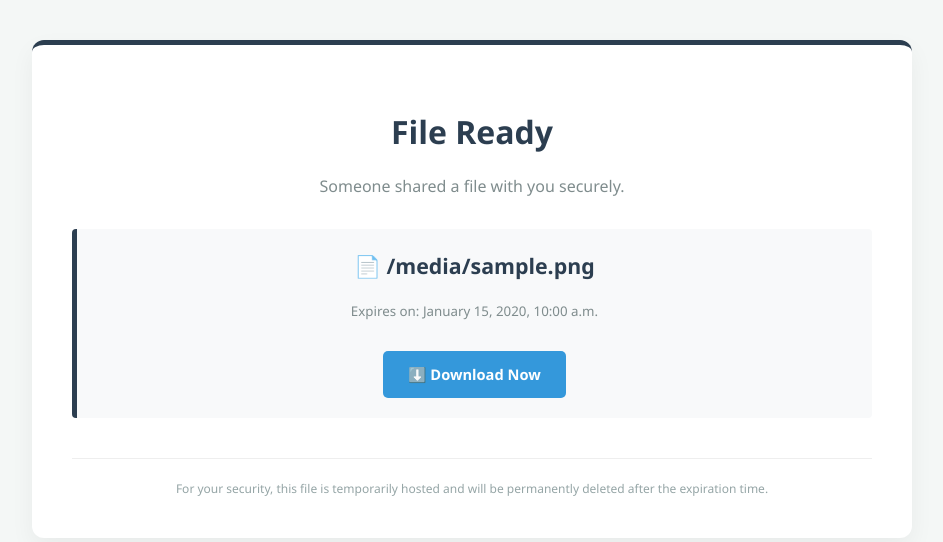
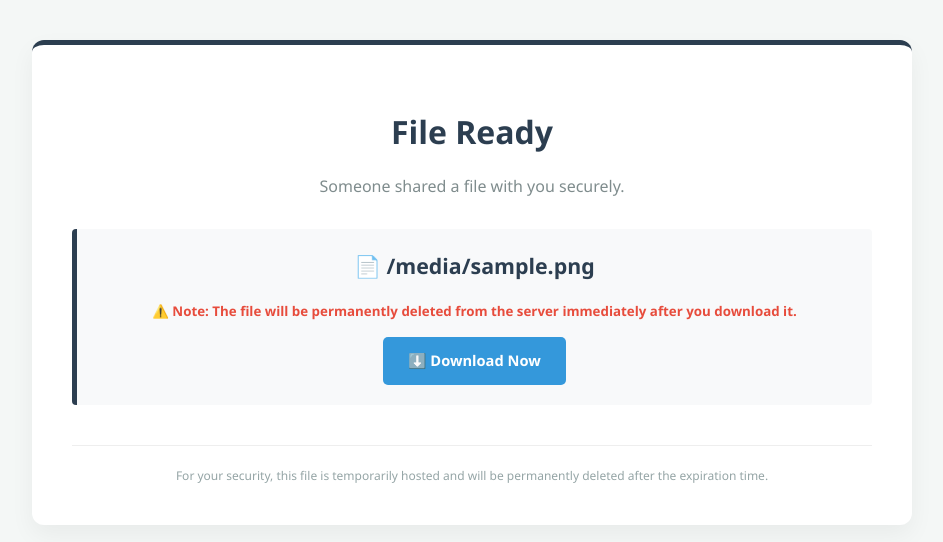
Before and after one commit to VirgoLabs/Zapp, a Django app: template file_sharing_app/templates/file_sharing_app/download_page.html in a window 1280 px wide. Shown: the top 542 px of the page, without its empty margins (168-1111 px from the left). Run offline with Django 3.2, Linux system fonts and the light colour scheme; the template is opened without the code that fills it: most values are stand-ins (such as "Sample title", 1, 10 or a date in 2020).

Commit message:
one time download logic added

```diff
--- a/file_sharing_app/models.py
+++ b/file_sharing_app/models.py
@@ -9,11 +9,12 @@ def default_expiry():
 # details of the file uploaded by user
 class SharedFile(models.Model):
     id = models.UUIDField(primary_key=True, default=uuid.uuid4, editable=False)
+    # the file which user uploads is stored here
     file = models.FileField(upload_to='uploads/')
     uploaded_at = models.DateTimeField(auto_now_add=True)
     expires_at = models.DateTimeField(default=default_expiry)
 
-# checks if the uploaded file is expired or nt
+# checks if the uploaded file is expired or n0t
     def is_expired(self):
         return timezone.now() > self.expires_at
 
--- a/file_sharing_app/templates/file_sharing_app/download_page.html
+++ b/file_sharing_app/templates/file_sharing_app/download_page.html
@@ -17,13 +17,14 @@
                 📄 {{ filename }}
             </h2>
 
-            <p style="color: #7f8c8d; font-size: 10pt;">
-                Expires on: {{ shared_file.expires_at|date:"F j, Y, g:i a" }}
+            <p style="color: #e74c3c; font-size: 10pt; font-weight: bold; margin-bottom: 5px;">
+                ⚠️ Note: The file will be permanently deleted from the server immediately after you download it.
             </p>
 
-            <a href="?action=download" class="btn" style="display: inline-block; margin-top: 15px; text-decoration: none;">
+            <a href="?action=download" class="btn" style="display: inline-block; margin-top: 10px; text-decoration: none;">
                 ⬇️ Download Now
             </a>
+
         </div>
 
         <div class="footer-note">
--- a/file_sharing_app/templates/file_sharing_app/home.html
+++ b/file_sharing_app/templates/file_sharing_app/home.html
@@ -25,7 +25,8 @@
         {% if share_url %}
         <div class="result-box">
             <strong>Your file is ready!</strong>
-            <p>Share this link with others. It will expire in 24 hours.</p>
+            <p style="color: #e74c3c; font-weight: bold;">⚠️ This is a ONE-TIME download link.</p>
+            <p>Share this link with others. It will be permanently deleted after 1 download or 24 hours.</p>
             <div class="share-url">{{ share_url }}</div>
         </div>
         {% endif %}
```
Also changed, not shown: file_sharing_app/views.py (+22 -9 lines).
